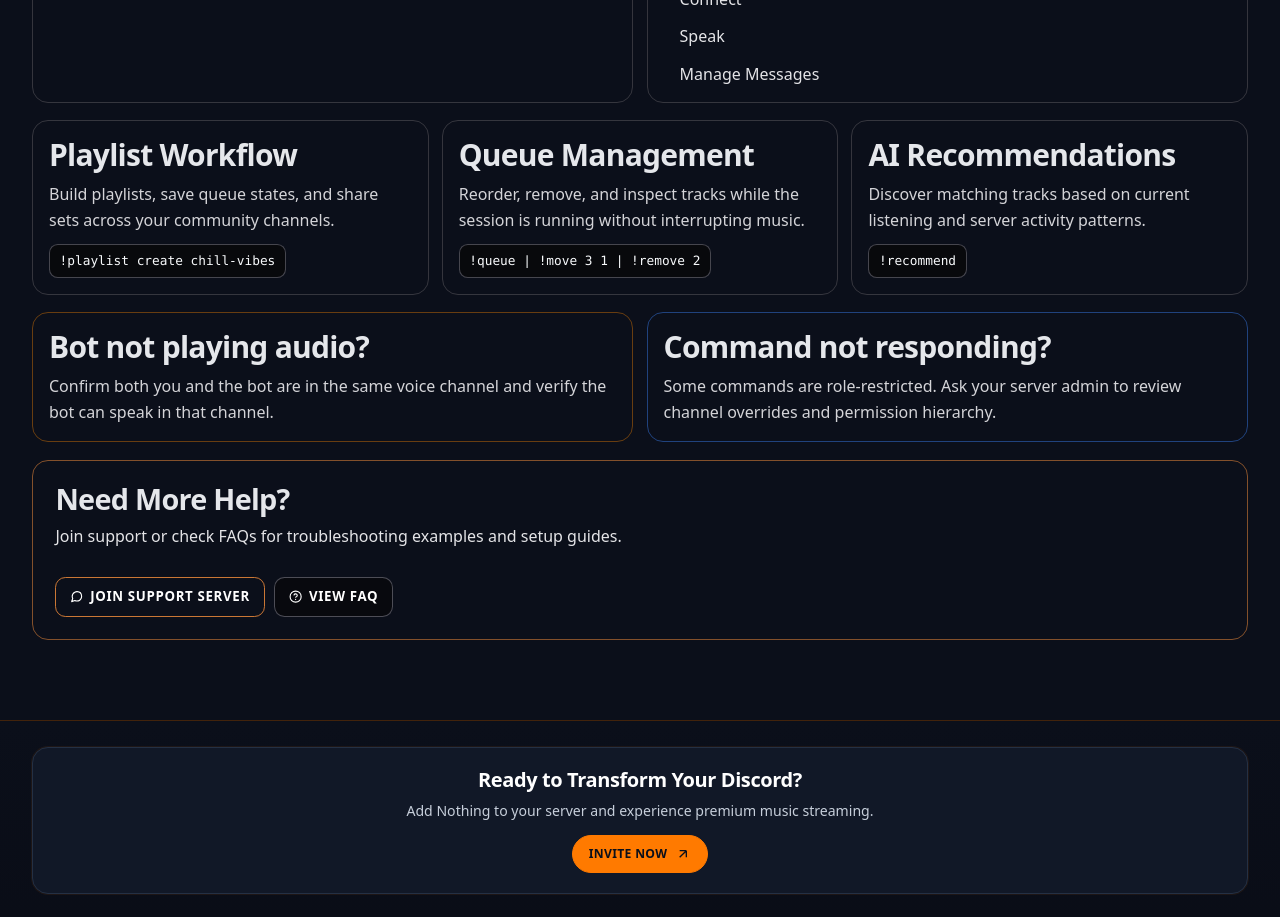
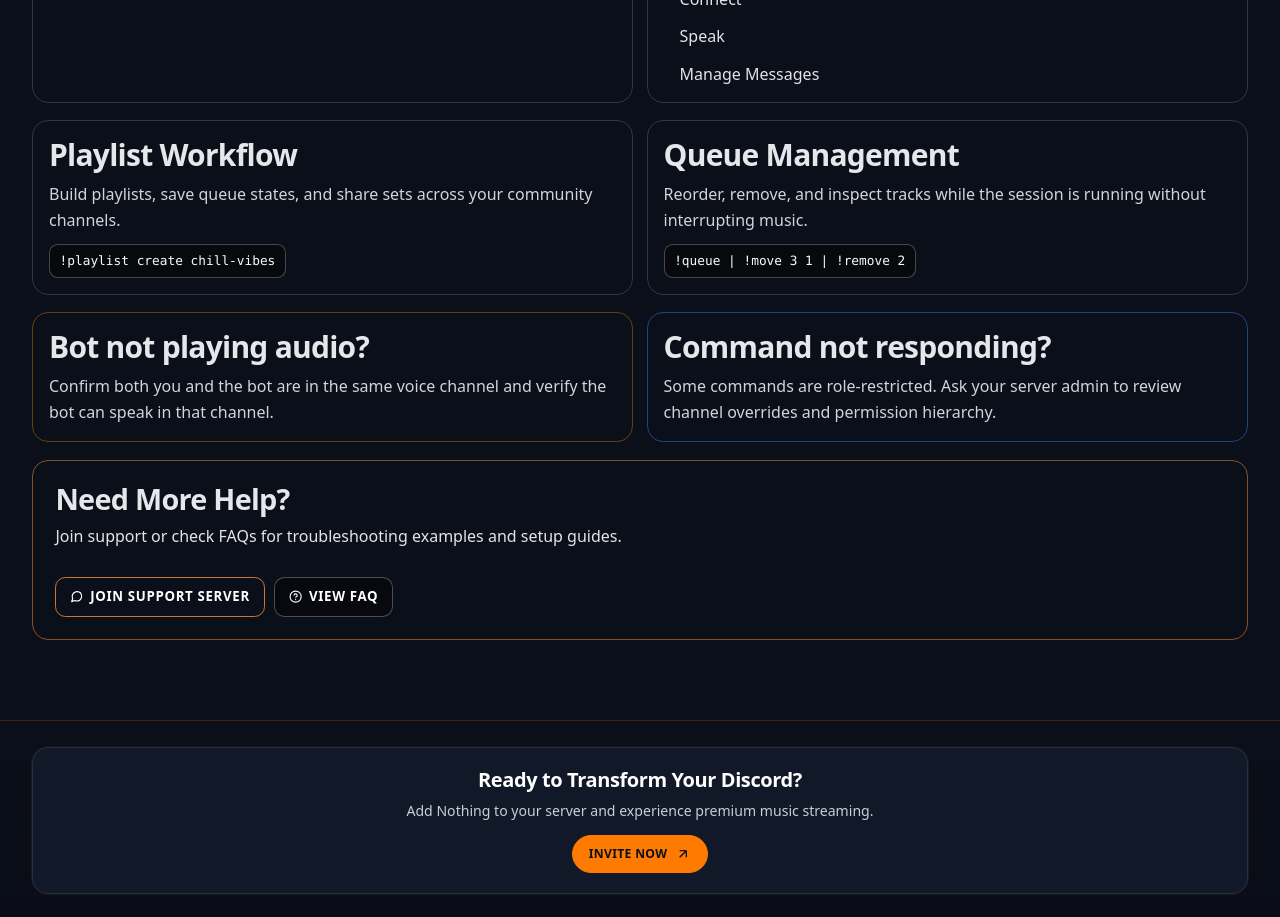
Before and after one commit to DevNest-Prince/Nothing-Muisc, a Next.js app in the folder client/: page /docs in a window 1280 px wide. Shown: the part 1420-2337 px from the top of the page. Built offline with nearby package versions, Linux system fonts and the light colour scheme.

Commit message:
feat: remove AI Recommendations section from documentation for clarity

```diff
--- a/client/src/app/docs/page.js
+++ b/client/src/app/docs/page.js
@@ -108,7 +108,7 @@ export default function DocsPage() {
           </article>
         </section>
 
-        <section className="docs-grid-block docs-feature-grid">
+        <section className="docs-grid-block">
           <article className="docs-panel-card">
             <h3>Playlist Workflow</h3>
             <p>Build playlists, save queue states, and share sets across your community channels.</p>
@@ -121,11 +121,6 @@ export default function DocsPage() {
             <code>!queue | !move 3 1 | !remove 2</code>
           </article>
 
-          <article className="docs-panel-card">
-            <h3>AI Recommendations</h3>
-            <p>Discover matching tracks based on current listening and server activity patterns.</p>
-            <code>!recommend</code>
-          </article>
         </section>
 
         <section className="docs-grid-block">
```
